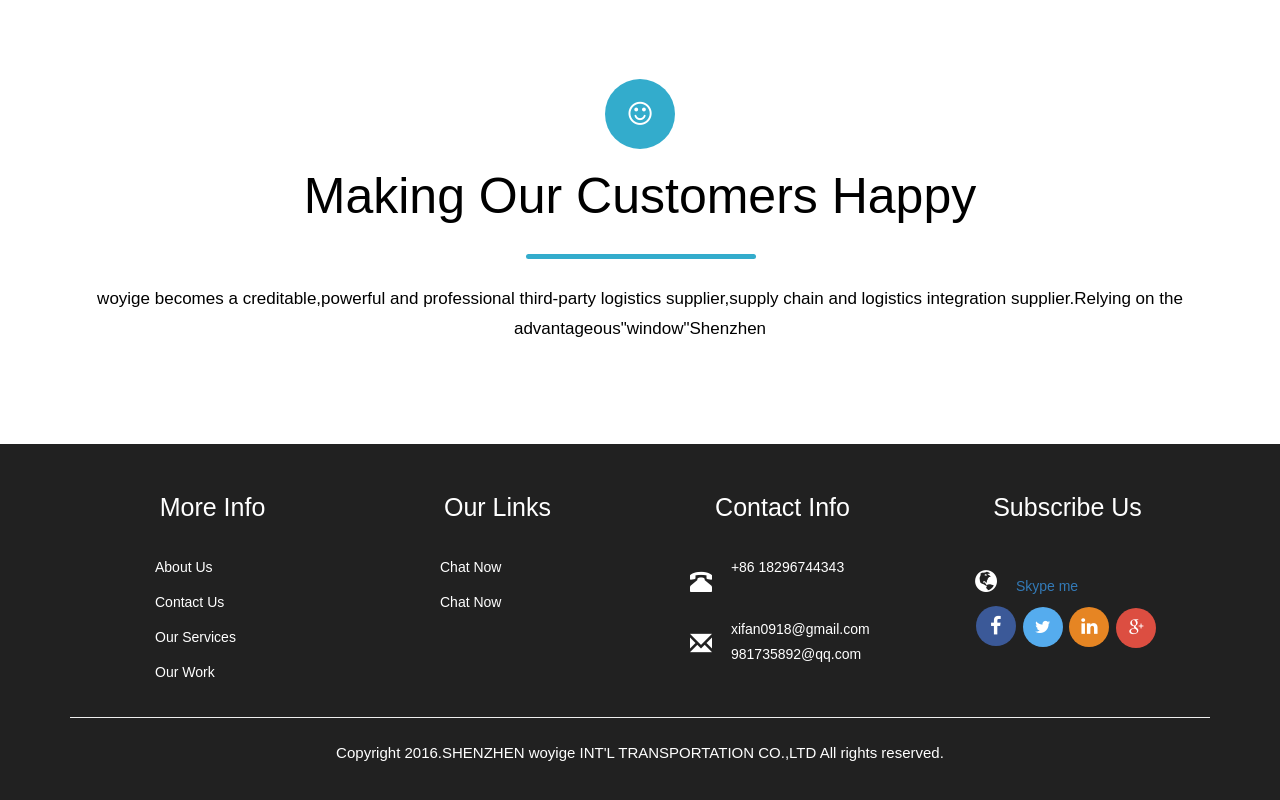
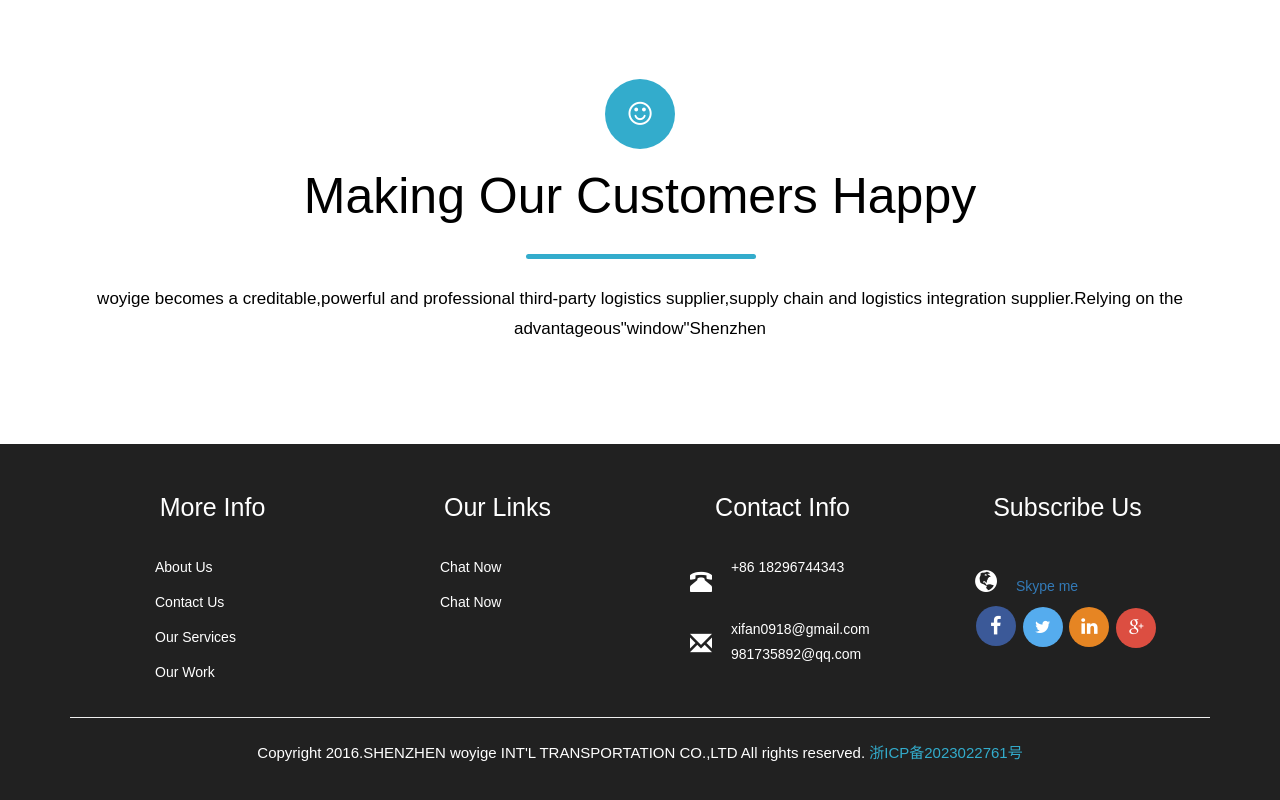
Before and after one commit to jkcs/woyige, a plain HTML site: page index.htm in a window 1280 px wide. Shown: the part 3522-4322 px from the top of the page. Drawn offline with nearby package versions, Linux system fonts and the light colour scheme; a web font is replaced by a local one.

Commit message:
增加备案号

```diff
--- a/index.htm
+++ b/index.htm
@@ -199,9 +199,8 @@
     </div>
     <div class="clearfix"></div>
     <hr>
-    <p class="copyright">Copyright 2016.SHENZHEN woyige INT'L TRANSPORTATION CO.,LTD All rights reserved.<a
-            target="_blank"
-            href="javascript:if(confirm('http://www.bo-hang.com/</a  \n\n���ļ��޷��� Teleport Ultra ����, ��Ϊ ������, �����������, ����Ŀ����ֹͣ��  \n\n�����ڷ������ϴ���?'))window.location='http://www.bo-hang.com/</a'">
+    <p class="copyright">Copyright 2016.SHENZHEN woyige INT'L TRANSPORTATION CO.,LTD All rights reserved.
+      <a href="https://beian.miit.gov.cn/" target="_blank">浙ICP备2023022761号</a>
     </p>
   </div>
 </section>
```
Also changed, not shown: about.html (+1 -1 lines), contact.html (+1 -1 lines), index.html (+3 -4 lines), service.html (+3 -1 lines), work.html (+3 -1 lines).
